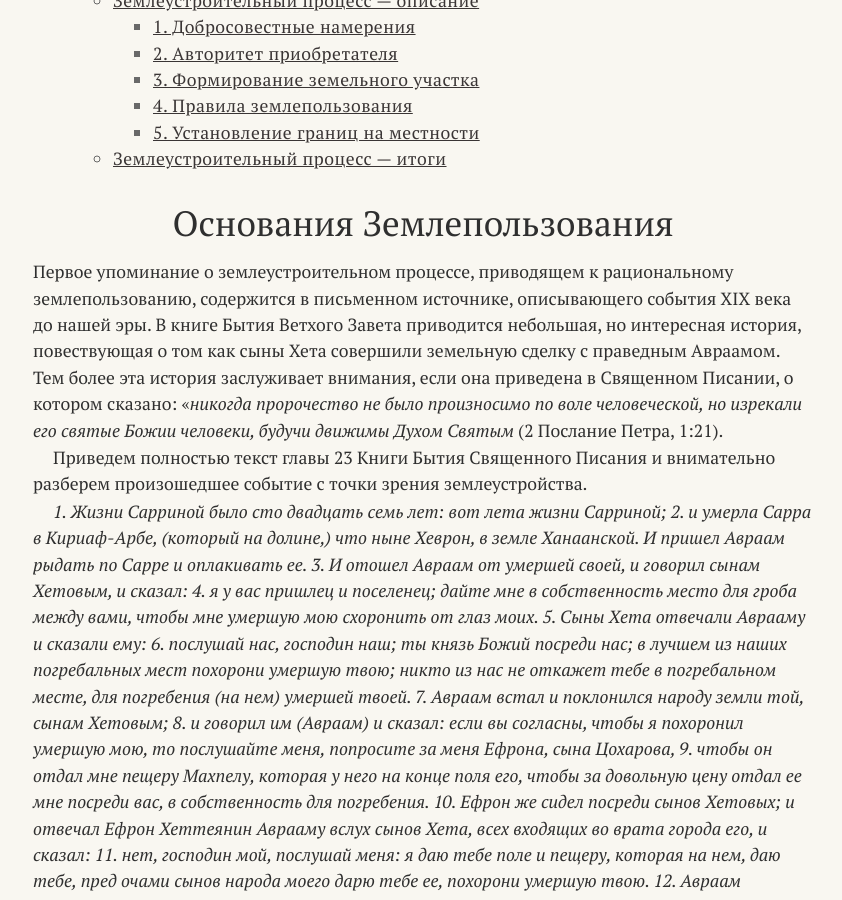
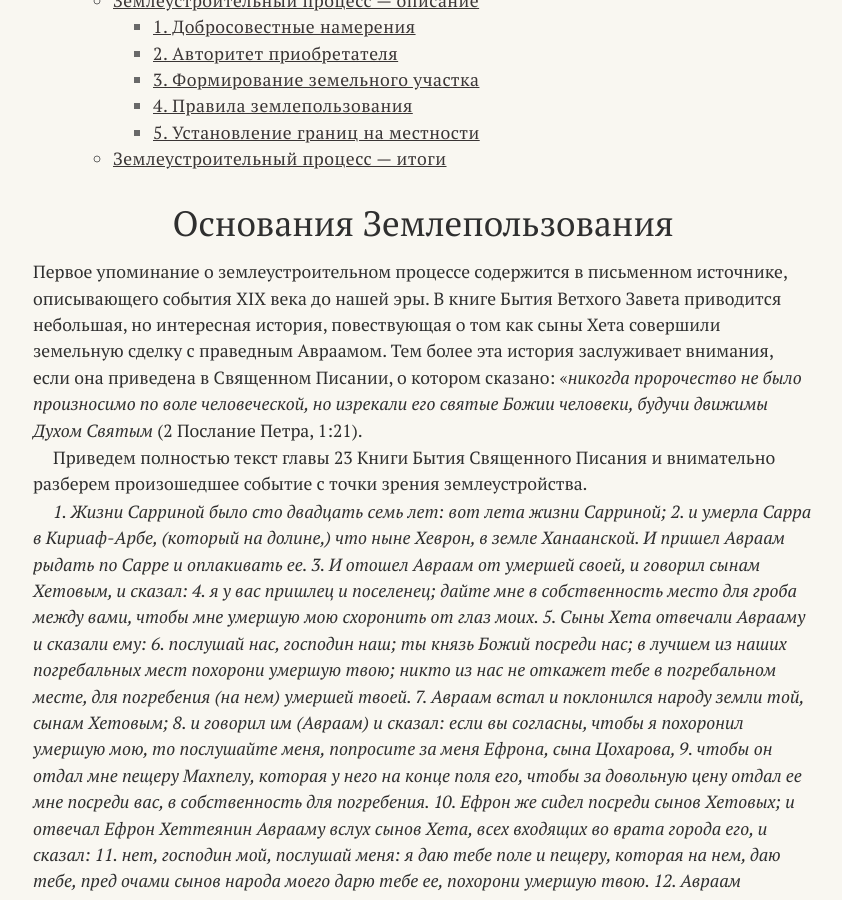
Before and after one commit to SergSi/land-use-art, a Jekyll site: the page built from _materials/2023-09-01-book.md, in a window 1280 px wide and 900 px high, scrolled down 310 px. Shown: the whole window, without its empty margins (217-1059 px from the left). Built offline with Jekyll 4.4.1, drawn with Linux system fonts in a browser that asks for light colours; some web fonts are replaced.

Commit message:
Update 2023-09-01-book.md

```diff
--- a/_materials/2023-09-01-book.md
+++ b/_materials/2023-09-01-book.md
@@ -6,7 +6,7 @@ permalink: /book/
 ---
 # Основания Землепользования
 
-Первое упоминание о землеустроительном процессе, приводящем к рациональному землепользованию, содержится в письменном источнике, описывающего события XIX века до нашей эры. В книге Бытия Ветхого Завета приводится небольшая, но интересная история, повествующая о том как сыны Хета совершили земельную сделку с праведным Авраамом. Тем более эта история заслуживает внимания, если она приведена в Священном Писании, о котором сказано: «*никогда пророчество не было произносимо по воле человеческой, но изрекали его святые Божии человеки, будучи движимы Духом Святым* (2 Послание Петра, 1:21).
+Первое упоминание о землеустроительном процессе содержится в письменном источнике, описывающего события XIX века до нашей эры. В книге Бытия Ветхого Завета приводится небольшая, но интересная история, повествующая о том как сыны Хета совершили земельную сделку с праведным Авраамом. Тем более эта история заслуживает внимания, если она приведена в Священном Писании, о котором сказано: «*никогда пророчество не было произносимо по воле человеческой, но изрекали его святые Божии человеки, будучи движимы Духом Святым* (2 Послание Петра, 1:21).
 
 Приведем полностью текст главы 23 Книги Бытия Священного Писания и внимательно разберем произошедшее событие с точки зрения землеустройства.
 
```
